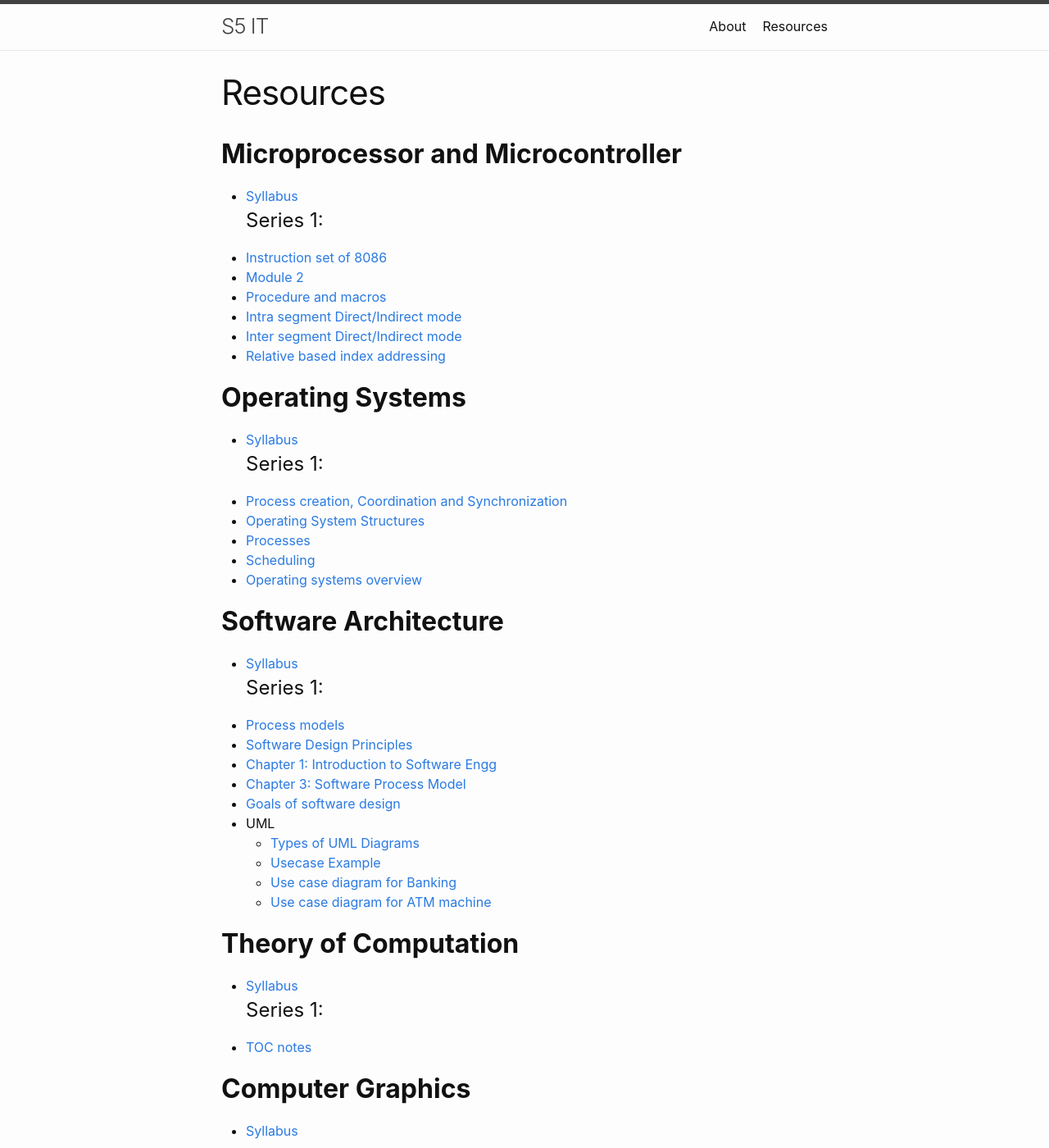
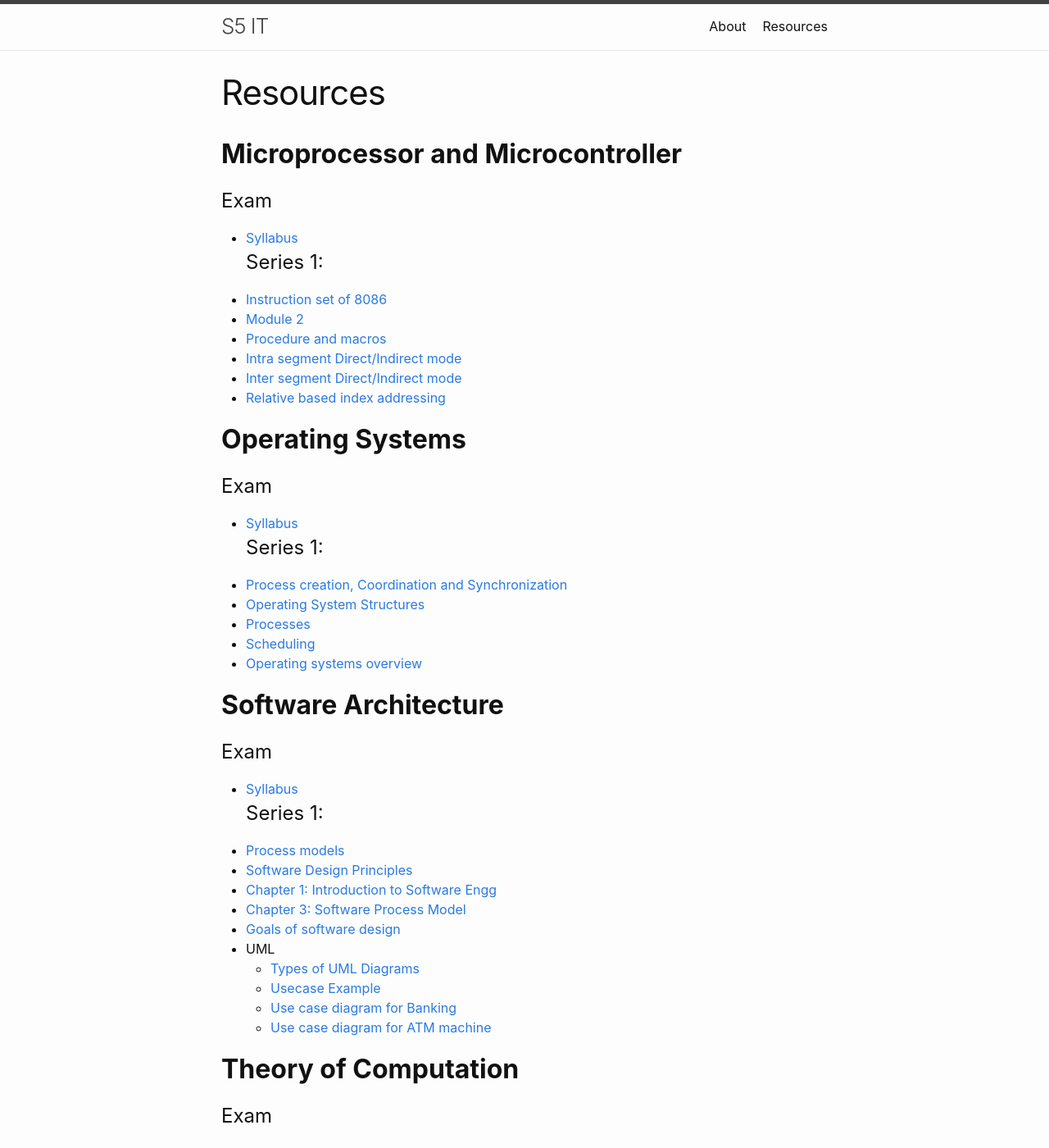
Before and after one commit to IT-GECBH/2020, a Jekyll site: the page built from resources.md, in a window 1280 px wide and 1400 px high. Shown: the whole window at 82% size. Built offline with Jekyll 4.4.1, drawn with Linux system fonts in a browser that asks for light colours.

Commit message:
Update resources.md

```diff
--- a/resources.md
+++ b/resources.md
@@ -4,6 +4,7 @@ title: Resources
 permalink: /resources/
 ---
 ## **Microprocessor and Microcontroller**
+# Exam
 * [Syllabus][mic-syll]
 # Series 1:
 * [Instruction set of 8086][8086-instruction-set]
@@ -13,7 +14,10 @@ permalink: /resources/
 * [Inter segment Direct/Indirect mode][inter_direct_indirect]
 * [Relative based index addressing][rel_index_add]
 
+
+
 ## **Operating Systems**
+# Exam
 * [Syllabus][os-syll]
 # Series 1:
 * [Process creation, Coordination and Synchronization][PCS]
@@ -24,6 +28,7 @@ permalink: /resources/
 
 
 ## **Software Architecture**
+# Exam
 * [Syllabus][sof-syll]
 # Series 1:
 * [Process models][process-models]
@@ -38,11 +43,13 @@ permalink: /resources/
   * [Use case diagram for ATM machine][use-atm]
 
 ## **Theory of Computation**
+# Exam
 * [Syllabus][toc-syll]
 # Series 1:
 * [TOC notes][t-note]
 
 ## **Computer Graphics**
+# Exam
 * [Syllabus][toc-syll]
 
 [mic-syll]: /resources/MICROPROCESSOR/IT303_Theory_of_Computation.pdf
```
